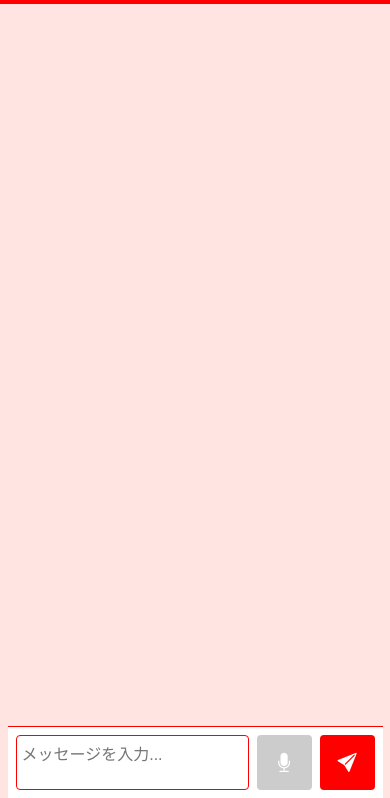
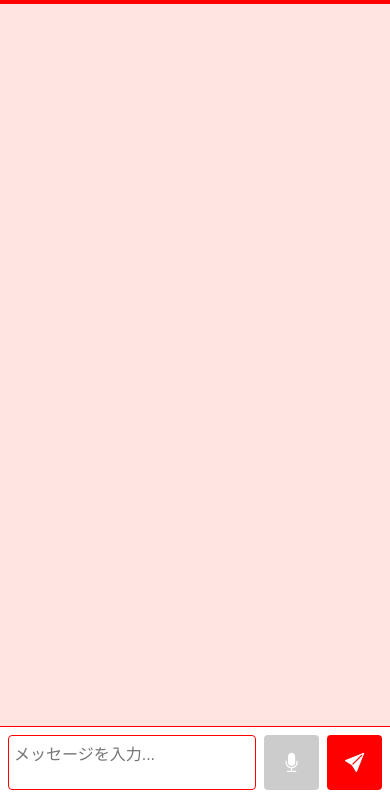
Before and after one commit to n-awamura/huayu_translation, a website: page index.html in a window 390 px wide. Shown: the part 46-844 px from the top of the page. Drawn offline with nearby package versions, Linux system fonts and the light colour scheme.

Commit message:
fix: iPhone SEでの表示崩れを修正

```diff
--- a/css/style.css
+++ b/css/style.css
@@ -31,11 +31,20 @@
 }
 
 /* ===== ページ全体のベース設定 ===== */
+html {
+  height: 100%;
+  overflow: hidden;
+}
+
 body {
+  height: 100%;
   margin: 0;
   padding: 0;
   background-color: var(--chat-bg-color);
   font-family: var(--font-family-noto-sans-jp);
+  display: flex;
+  flex-direction: column;
+  overflow: hidden;
 }
 
 /* ===== ヘッダー ===== */
@@ -47,6 +56,7 @@ body {
   align-items: center;
   padding: 0 10px;
   position: relative;
+  flex-shrink: 0;
 }
 
 #main-header .logo {
@@ -282,13 +292,12 @@ body {
 
 /* ===== チャットコンテナ ===== */
 .chat-container {
-  max-width: 375px;
-  width: 100%;
-  height: calc(100vh - 50px); /* 50pxはヘッダーの高さ */
-  margin: 0 auto;
+  flex-grow: 1;
   display: flex;
   flex-direction: column;
+  /* height: calc(100vh - 50px); */ /* 50pxはヘッダーの高さ */
   background-color: var(--chat-bg-color);
+  overflow: hidden; /* コンテナ全体のオーバーフローを制御 */
 }
 
 /* ===== メッセージ一覧 ===== */
```
Also changed, not shown: login.html (+5 -1 lines).
